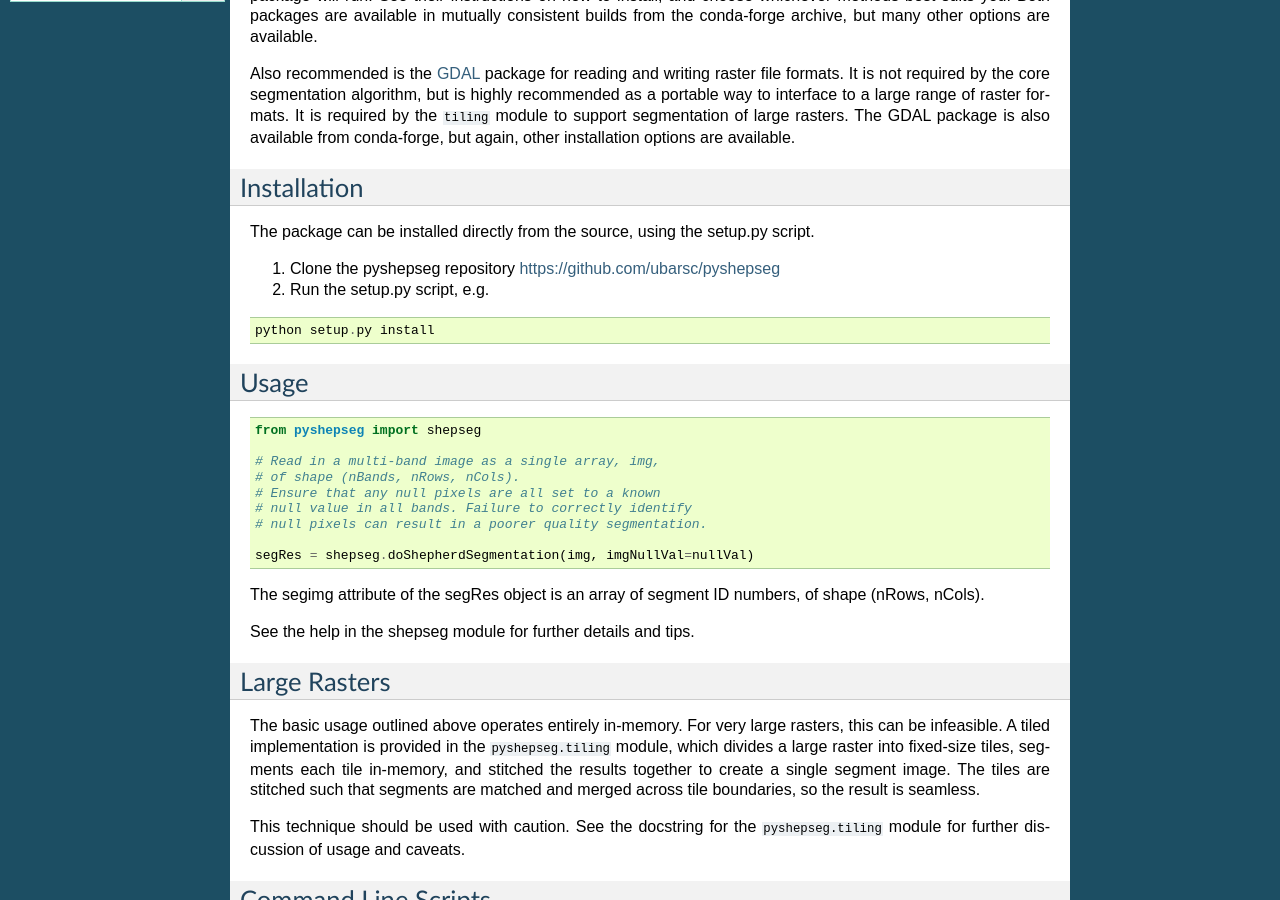
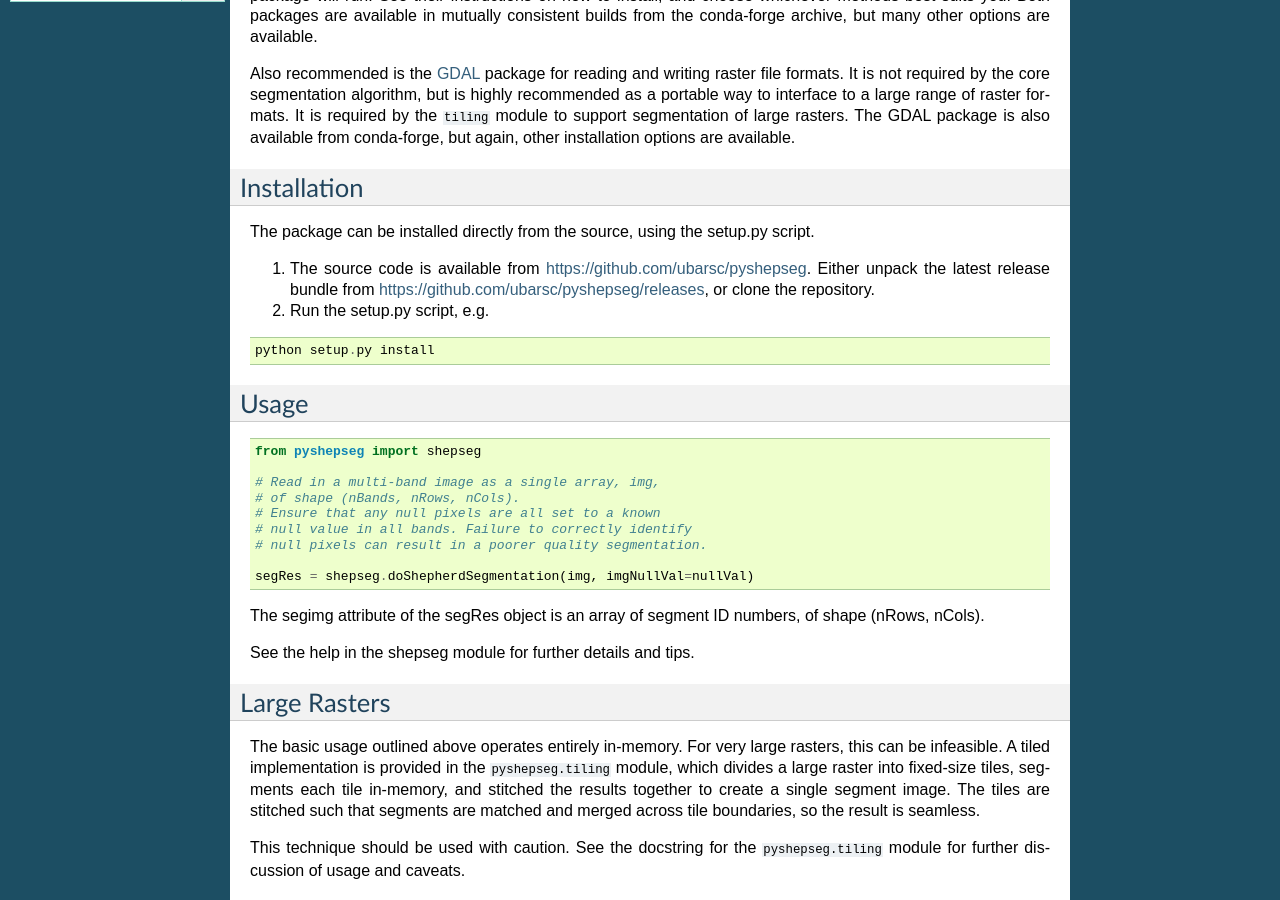
Before and after one commit to ubarsc/pyshepseg, a Sphinx documentation site: the page built from doc/source/index.rst, in a window 1280 px wide and 900 px high, scrolled down 414 px. Built offline with Sphinx 7.4.7, drawn with Linux system fonts in a browser that asks for light colours.

Commit message:
Reword installation instructions, to make it clear there are bundled releases available

```diff
--- a/doc/source/index.rst
+++ b/doc/source/index.rst
@@ -39,7 +39,10 @@ Installation
 The package can be installed directly from the source, using the
 setup.py script.
 
-1. Clone the pyshepseg repository `<https://github.com/ubarsc/pyshepseg>`_
+1. The source code is available from `<https://github.com/ubarsc/pyshepseg>`_.
+   Either unpack the latest release bundle from
+   `<https://github.com/ubarsc/pyshepseg/releases>`_, or clone the
+   repository.
 2. Run the setup.py script, e.g.
 
 ::
```
